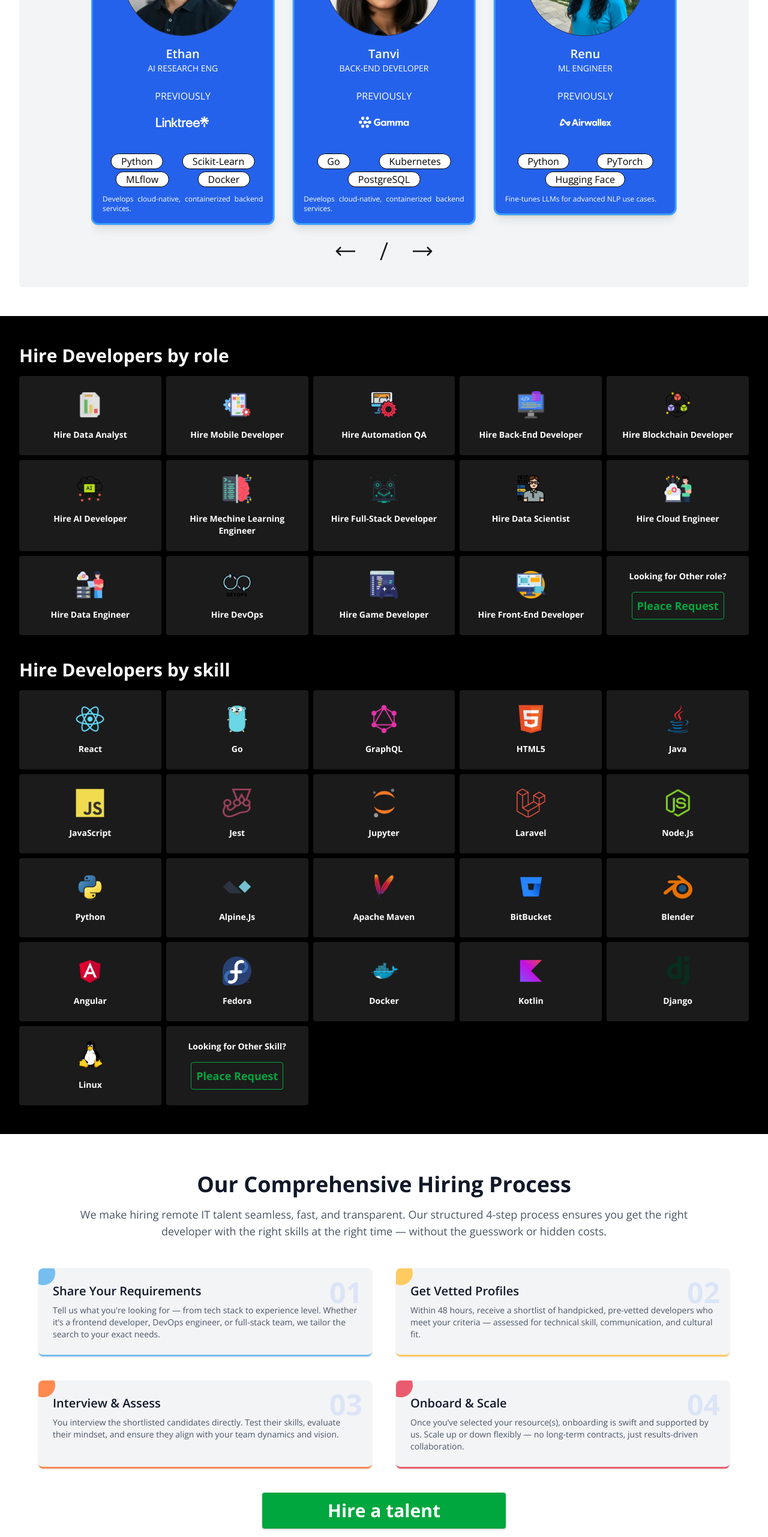
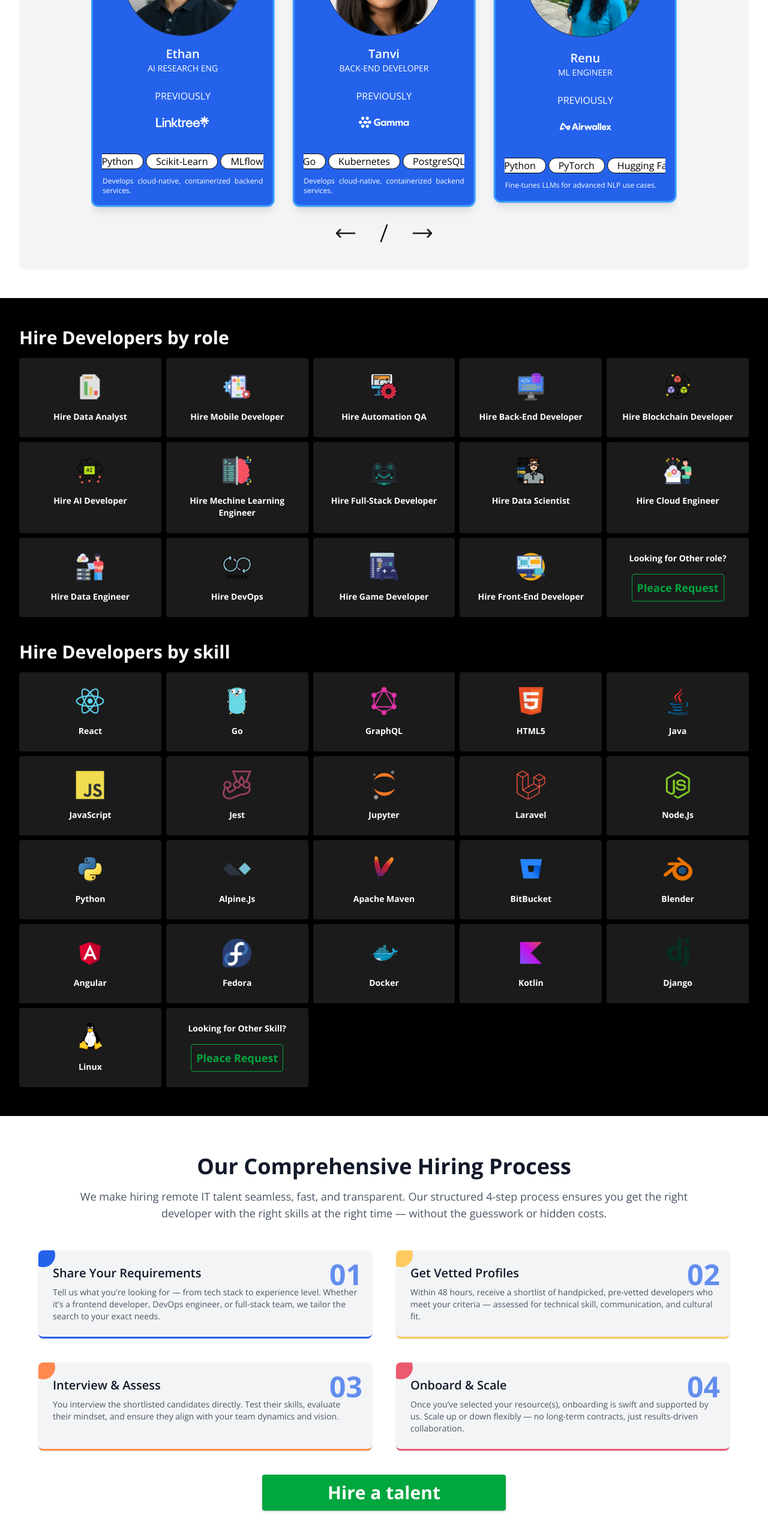
Before and after one commit to faizdev007/OVE_Web, a Next.js app: page / in a window 1280 px wide. Shown: the part 1107-3670 px from the top of the page at 60% size. Built offline with nearby package versions, Linux system fonts and the light colour scheme; what tailwindcss-animated would draw is missing.

Commit message:
add sass property and update homepage layout developer section

```diff
--- a/app/about_us/page.tsx
+++ b/app/about_us/page.tsx
@@ -24,7 +24,6 @@ export default function AboutPage()
         {name: 'Dharmesh Shah', linkedin:'https://www.linkedin.com/in/otsdharmeshshah/', role: 'Joint Managing Director', image: '/assets/ove/ds.jpg'},
         {name: 'Shantanu Dublish', linkedin:'https://www.linkedin.com/in/shantanu-dublish-55819233/', role: 'Joint Managing Director', image: '/assets/ove/sd.jpg'},
         {name: 'Kartik Sharma', linkedin:'https://www.linkedin.com/in/kartiksharmaiit/', role: 'Non-Executive Director - IT', image: '/assets/ove/cto.png'},
-        // {name: 'Marc Bishop', role: 'General Manager-Operations', image: '/assets/ove/manager.jpg'},
         {name: 'Ragbhendra Kumar Jha', linkedin:'#', role: 'CFO', image: '/assets/ove/cfo.webp'},
         {name: 'Ronnie R Arora', linkedin:'https://www.linkedin.com/in/ronnie-rahul-arora-ba12b26/', role: 'VP-Growth', image: '/assets/ove/ronnie.jpg'},
         {name: 'Samta Sharma', linkedin:'https://www.linkedin.com/in/samtasharma/', role: 'VP-Technology', image: '/assets/ove/samta.webp'},
@@ -139,7 +138,7 @@ export default function AboutPage()
             </section>
 
             <section className="p-12 hidden dark:bg-gray-800 text-white px-4 sm:px-6 lg:px-8 mx-auto">
-                <h2 className="text-blue-700 mb-10 text-center font-bold text-4xl">
+                <h2 className="text-oveblue mb-10 text-center font-bold text-4xl">
                     Here are a few words shared by our Employees
                 </h2>
 
--- a/app/globals.css
+++ b/app/globals.css
@@ -7,6 +7,7 @@
 :root {
   --background: #ffffff;
   --foreground: #171717;
+  --oveblue: #2562eb;
 }
 
 @theme inline {
@@ -14,12 +15,14 @@
   --color-foreground: var(--foreground);
   --font-sans: var(--font-geist-sans);
   --font-mono: var(--font-geist-mono);
+  --color-oveblue: var(--oveblue);
 }
 
 @media (prefers-color-scheme: dark) {
   :root {
     --background: #0a0a0a;
     --foreground: #ededed;
+    --oveblue: #2562eb;
   }
 }
 
--- a/app/privacy_policy/page.tsx
+++ b/app/privacy_policy/page.tsx
@@ -46,7 +46,7 @@ export default function PrivacyPolicy()
 
     ];
     return(
-        <div className="relative px-4 py-2 sm:px-6 lg:px-8 mx-auto">
+        <div className="relative px-4 py-12 sm:px-6 lg:px-8 mx-auto">
             {pplist.map((single,key)=>(
                 <div key={key} className="mb-6 text-base/6 text-justify">
                     {single.title ? <div className="bg-gray-200 p-3 border-s-3 mb-4 font-bold border-blue-700">{single.title && single.title}</div> : ''}
--- a/app/skills/page.tsx
+++ b/app/skills/page.tsx
@@ -16,7 +16,7 @@ export default async function Contact()
             {skills.map((skill: any) => (
                 <section className="blackgradiant md:h-screen 2xl:h-[600] pt-16 lg:flex gap-2 dark:bg-gray-800 text-white relative px-4 sm:px-6 lg:px-8 mx-auto">
                     <div className="flex w-full flex-col h-full justify-between gap-8 items-center md:items-start py-6">
-                        <h1 className="text-blue-700 md:text-6xl text-3xl font-bold">Hire {skill.title.rendered.toUpperCase()}</h1>
+                        <h1 className="text-oveblue md:text-6xl text-3xl font-bold">Hire {skill.title.rendered.toUpperCase()}</h1>
                         <p className="md:text-xl text-sm">Lorem ipsum dolor sit amete consectetur adipiscing elit seedo eiusmod tempor incididunt labore dolore magna aliqua eneom minim veniam quos nostrud exercitation ullamco laboris nisi ut aliquip. </p>
                         <button className="bg-blue-600 p-2 rounded w-max md:text-xl px-6 font-bold border-5 border-blue-100/0 cursor-pointer flex gap-2 items-center hover:border-blue-500/90">Hire Full-Stack Developer
                             <svg xmlns="http://www.w3.org/2000/svg" viewBox="0 0 20 20" fill="currentColor" className="size-7 font-bold">
--- a/components/Homepage/developer.js
+++ b/components/Homepage/developer.js
@@ -70,7 +70,7 @@ export default function DevelopersSlider() {
           {developers.map((dev, index) => (
             <SwiperSlide key={index}>
               {/* style={{border:`3px solid ${dev.color}`}} */}
-              <div className={`bg-[#2562eb] flex flex-col justify-around mt-30 aspect-[1/1.3] text-white relative rounded-xl shadow-lg animate-fade animate-duration-1000 animate-delay-${index}00 animate-ease-linear hover:shadow-2xl ${isVisible ? 'opacity-100' : 'opacity-0 pointer-events-none'}`} style={{border:`3px solid ${dev.color}`}}>
+              <div className={`bg-oveblue flex flex-col justify-around mt-30 aspect-[1/1.3] text-white relative rounded-xl shadow-lg animate-fade animate-duration-1000 animate-delay-${index}00 animate-ease-linear hover:shadow-2xl ${isVisible ? 'opacity-100' : 'opacity-0 pointer-events-none'}`} style={{border:`3px solid ${dev.color}`}}>
                 <div className="relative w-2/3 aspect-[2/1] mx-auto mb-4">
                   <div className='overflow-hidden absolute -top-25 border border-gray-800 z-20 rounded-full absolute aspect-[1/1] mt-4'>
                     {/* Profile Image with Border and Hover Effect */}
@@ -103,10 +103,15 @@ export default function DevelopersSlider() {
                         <Image loading="eager" fetchPriority="high" decoding="async" width={300} height={300} className="object-container w-auto h-12 mb-2" src={dev.previous} alt={dev.previous.split('/').pop().replace('.webp', '')}/>
                       </div>
                     </div>
-                    <div className="flex flex-wrap gap-1 items-center justify-around">
-                      {dev.techstack.length > 0 && dev.techstack.map((items, index)=>(
-                        <span key={index} className='bg-white text-black border rounded-full px-4'>{items.split('/').pop().replace('.webp', '')}</span>
-                      ))}
+                    <div className='overflow-hidden'>
+                      <div className="flex logo-slider gap-1 items-center justify-around">
+                        {dev.techstack.length > 0 && dev.techstack.map((items, index)=>(
+                          <span key={index} className='bg-white text-black text-nowrap border rounded-full px-4'>{items.split('/').pop().replace('.webp', '')}</span>
+                        ))}
+                        {dev.techstack.length > 0 && dev.techstack.map((items, index)=>(
+                          <span key={index} className='bg-white text-black text-nowrap border rounded-full px-4'>{items.split('/').pop().replace('.webp', '')}</span>
+                        ))}
+                      </div>
                     </div>
                   </div>
                   <p className="text-xs text-justify overflow-hidden whitespace-normal text-ellipsis line-clamp-2" title={dev.describe}>
--- a/components/Homepage/hero.tsx
+++ b/components/Homepage/hero.tsx
@@ -14,7 +14,7 @@ export default function Herosection()
                     <div className="flex flex-col gap-6 2xl:gap-18">
                         <h1 className='text-4xl xl:text-5xl flex flex-col gap-8 font-bold text-white'>
                             <span>Need Developers On Demand?</span>
-                            <span className='text-[#2562eb]'>We’re Your Augmentation Partner</span>
+                            <span className='text-oveblue'>We’re Your Augmentation Partner</span>
                             <span className="hidden">without the search</span>
                         </h1>
                         <p className='text-sm lg:text-md xl:text-xl 2xl:text-2xl'>Reduce your time to hire from months to days. Our remote staff augmentation connects you with pre-vetted developers who onboard quickly and start delivering real value from day one.</p>
--- a/components/Homepage/hiringprocess.tsx
+++ b/components/Homepage/hiringprocess.tsx
@@ -15,7 +15,7 @@ export default function HiringProcess()
         {
         step: '01',
         title: 'Share Your Requirements',
-        color:'#77BEF0',
+        color:'#2562eb',
         description: `Tell us what you're looking for — from tech stack to experience level. Whether it’s a frontend developer, DevOps engineer, or full-stack team, we tailor the search to your exact needs.`,
         },
         {
@@ -104,16 +104,16 @@ export default function HiringProcess()
             <div
                 key={index}
                 className="relative overflow-hidden bg-gray-100 dark:bg-gray-800 p-6 rounded-lg shadow hover:shadow-lg transition duration-300"
-                style={{ borderBottom: `3px solid ${stepItem.color}` }}
-            >
-                <div className="absolute top-4 right-4 text-5xl font-bold text-blue-600 opacity-10">
-                {stepItem.step}
+                    style={{ borderBottom: `3px solid ${stepItem.color}` }}
+                >
+                <div className="absolute top-4 right-4 text-5xl font-bold text-oveblue opacity-70">
+                    {stepItem.step}
                 </div>
                 <h3 className="text-xl font-semibold text-gray-900 dark:text-white mb-2">
-                {stepItem.title}
+                    {stepItem.title}
                 </h3>
                 <p className="text-gray-600 dark:text-gray-300 text-sm">
-                {stepItem.description}
+                    {stepItem.description}
                 </p>
                 <div className="absolute -top-3 -start-3 rounded-full h-10 w-10" style={{'background':stepItem.color}}></div>
             </div>
```
Also changed, not shown: app/hire/page.tsx (+8 -8 lines), components/Header.tsx (+4 -4 lines).
